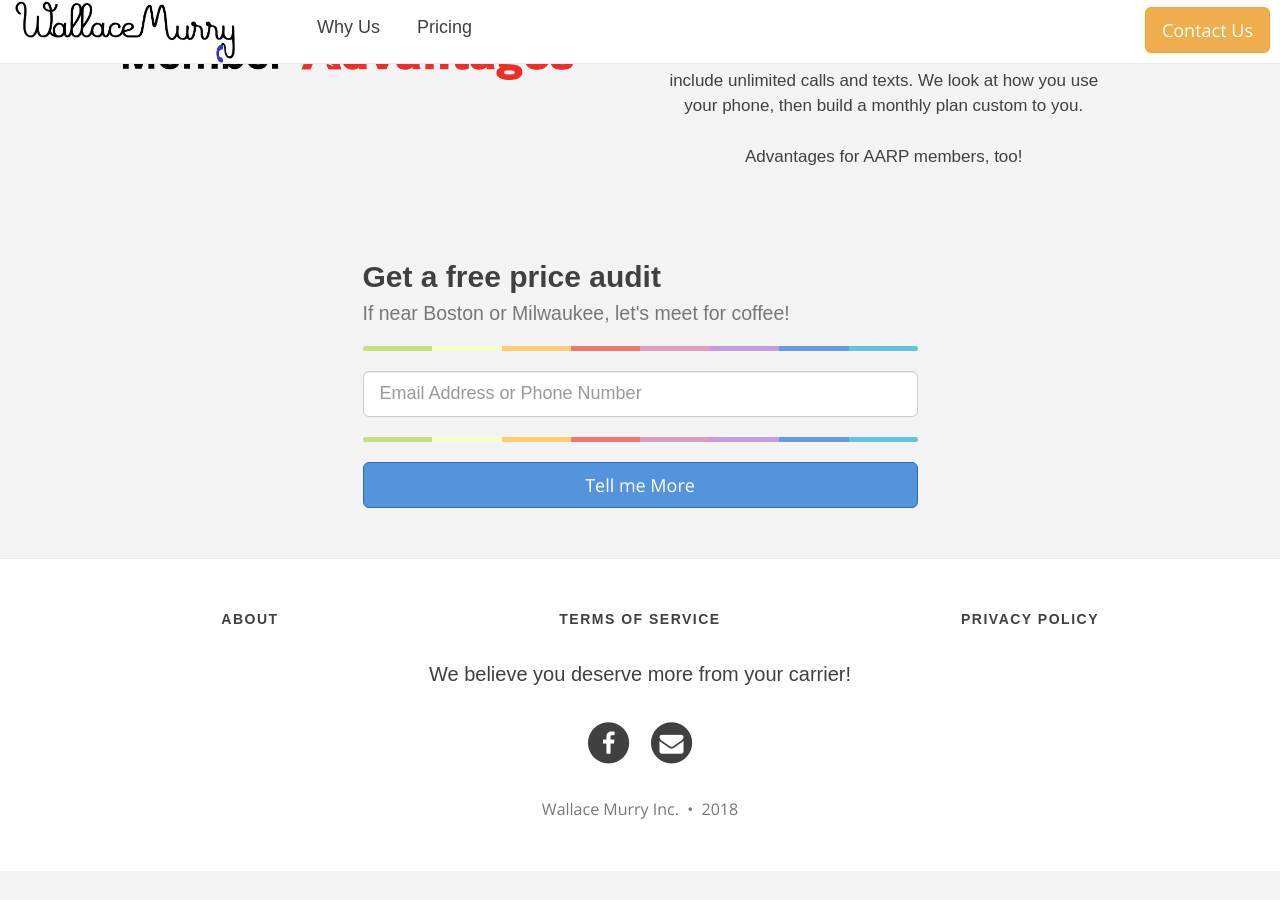
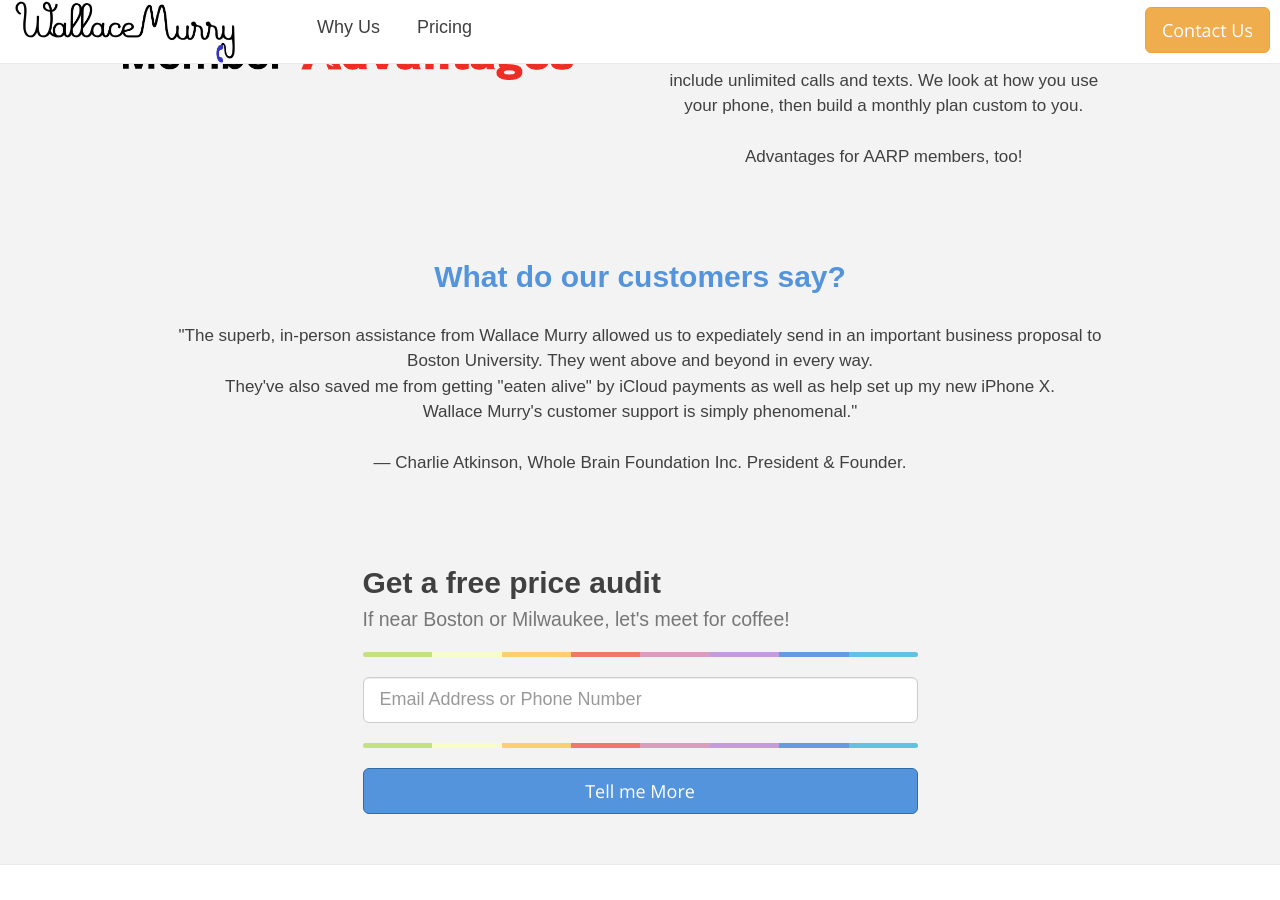
Before and after one commit to jalague/wallacemurry, a Jekyll site: the page built from index.html, in a window 1280 px wide and 900 px high, scrolled down 1692 px. Built offline with Jekyll 4.4.1, drawn with Linux system fonts in a browser that asks for light colours; nearby versions of some CDN libraries; before the commit the page ends 2563 px from its top, so only the background shows below that.

Commit message:
Add customer testimonial section

```diff
--- a/index.html
+++ b/index.html
@@ -106,6 +106,18 @@
 
   </div>
 
+    <div class="row icon-summary">
+    <div class='col-md-offset-1 col-md-10'>
+      <h2 class='blue-highlight'>What do our customers say?</h2>
+      <p class='front-page-sub-text'>
+      "The superb, in-person assistance from Wallace Murry allowed us to expediately send in an important business proposal to Boston University. They went above and beyond in every way. <br />They've also saved me from getting "eaten alive" by iCloud payments as well as help set up my new iPhone X. <br />Wallace Murry's customer support is simply phenomenal."
+      <br /><br />
+      — Charlie Atkinson, Whole Brain Foundation Inc. President & Founder.
+    </p>
+    </div>
+
+  </div>
+
 <div class="row">
     <div class="col-xs-12 col-sm-8 col-md-6 col-sm-offset-2 col-md-offset-3">
     <form role="form" action="https://formspree.io/wittedhaddock@gmail.com", method="POST">
```
